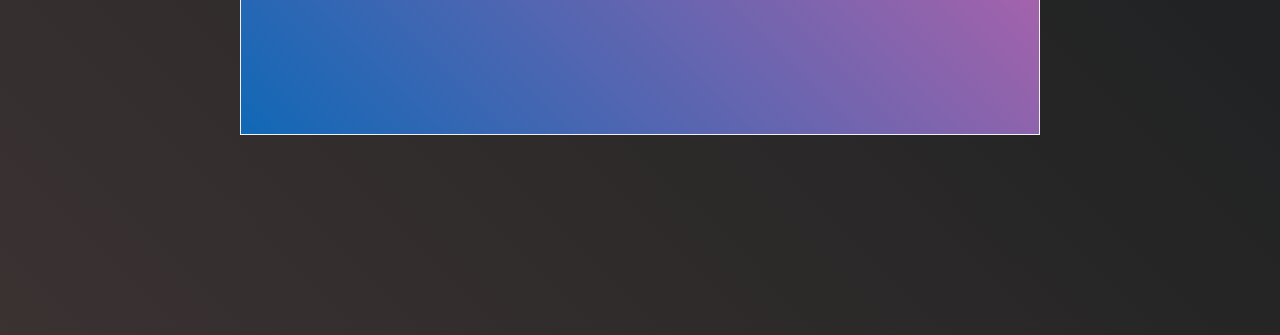
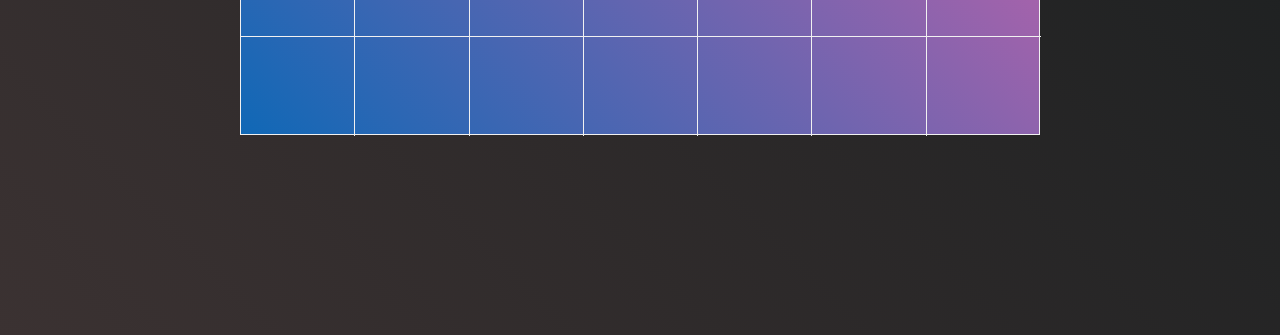
Before and after one commit to Diabl0ke/app_meteo, a plain HTML site: page index.html in a window 1280 px wide. Shown: the part 565-900 px from the top of the page. Drawn offline with Linux system fonts and the light colour scheme.

Commit message:
bottom grid

```diff
--- a/style.css
+++ b/style.css
@@ -82,3 +82,20 @@ h1 {
     display: grid;
     grid-template : 100px / repeat(7, 1fr);
 }
+
+.bloc-h, .bloc-j {
+    display: flex;
+    justify-content: center;
+    align-items: center;
+    flex-direction: column;
+    border-top: 1px solid #f1f1f1;
+    font-size: 21px;
+}
+
+.bloc-h:not(:last-child), .bloc-j:not(:last-child) {
+    border-right: 1px solid #f1f1f1;
+}
+
+.bloc-h p, .bloc-j p {
+    margin: 5px;
+}
```
